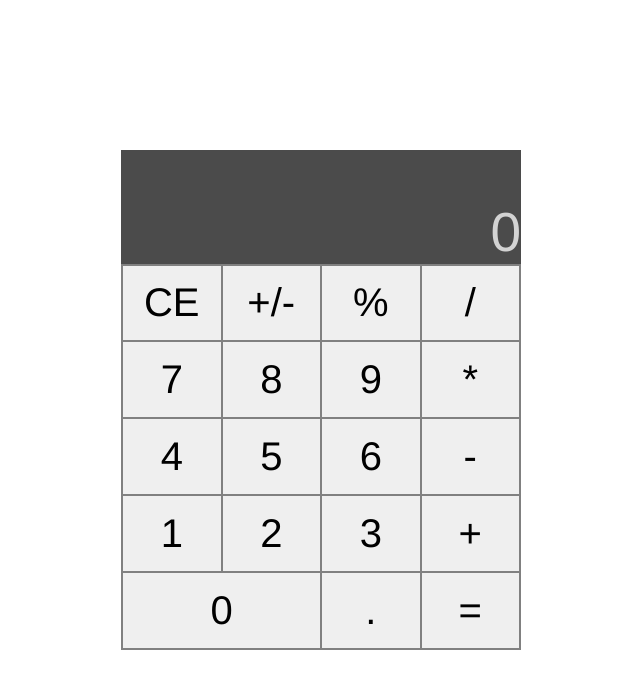
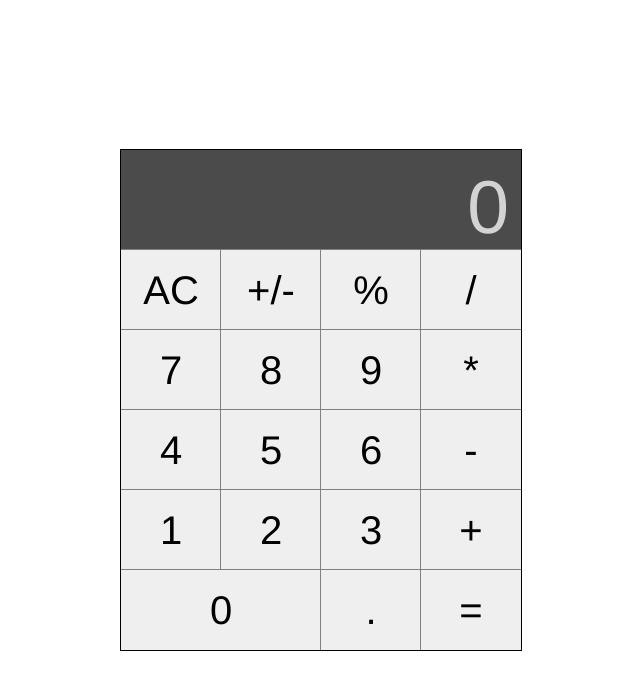
Before and after one commit to dannymckinnon/calculator, a plain HTML site: page index.html in a window 1280 px wide. Shown: the whole page, without its empty margins (319-959 px from the left). Drawn offline with Linux system fonts and the light colour scheme.

Commit message:
Cleaned up display

```diff
--- a/index.html
+++ b/index.html
@@ -11,7 +11,7 @@
   <div class='calculator'>
     <div class='display'>0</div>
     <div class='buttons'>
-      <button class='clear'>CE</button>
+      <button class='clear'>AC</button>
       <button>+/-</button>
       <button>%</button>
       <button class='operators'>/</button>
--- a/style.css
+++ b/style.css
@@ -1,5 +1,10 @@
 html, body {
   height: 100vh;
+}
+
+
+body * {
+  /* outline: 2px solid red; */
 }
 
 body {
@@ -15,29 +20,35 @@ body {
   flex-wrap: wrap;
   width: 400px;
   height: 500px;
+  outline: solid black 1px;
 }
 
 .display {
   display: flex;
+  flex-direction: row-reverse;
   align-items: flex-end;
-  justify-content: flex-end;
   width: 100%;
+  height: 20%;
   background-color: rgb(75, 75, 75);
-  font: 55px helvetica;
+  font: 75px helvetica;
   color: lightgray;
+  padding-right: 12px;
 }
+
+
 
 .buttons {
   display: flex;
   flex-wrap: wrap;
-  border: solid gray 1px;
+  height: 80%;
 }
 
 .buttons button {
-  border: solid gray 1px;
+  outline: solid gray 1px;
   width: 25%;
   font: 40px helvetica;
   padding: 10px 0px;
+  border-style: none;
 }
 
 .zero {
```
